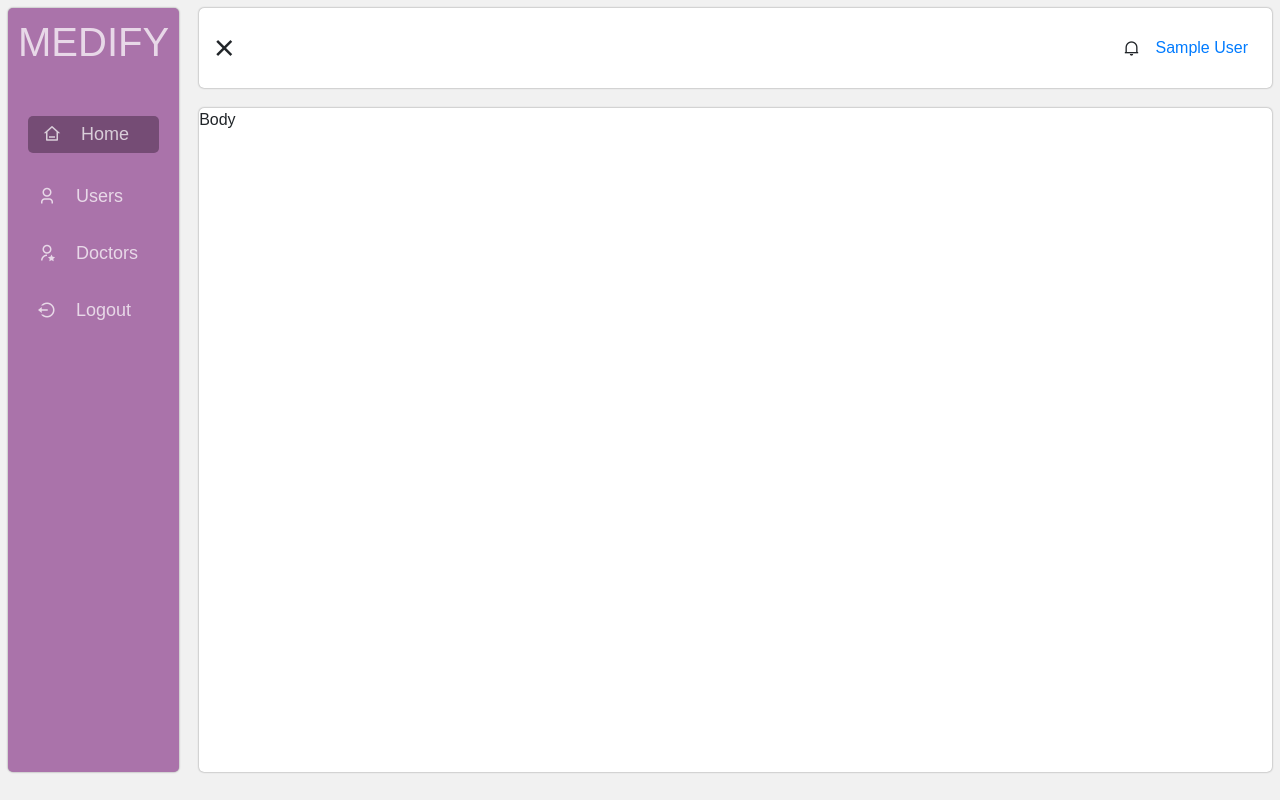
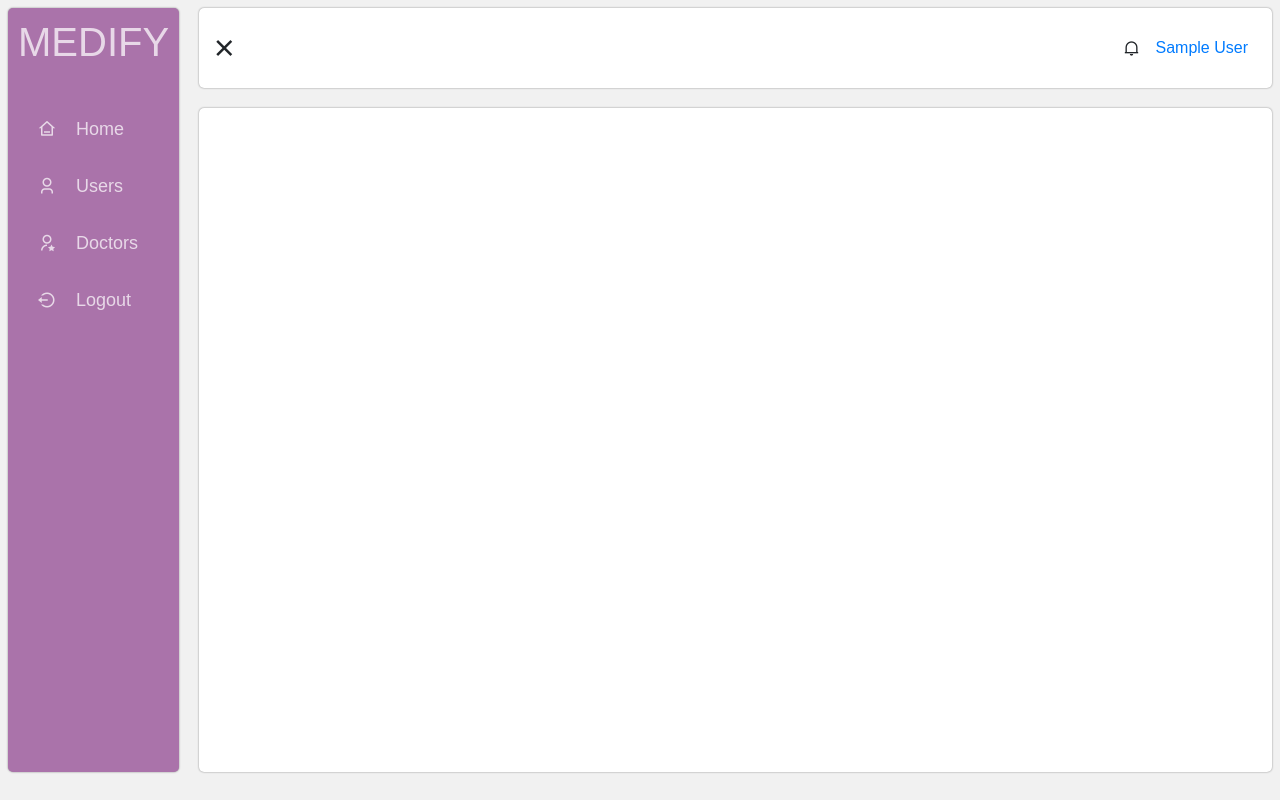
Before and after one commit to David-mwendwa/medify, a React (Create React App) app in the folder client/: page /user/apply-doctor in a window 1280 px wide. Before the commit this address led to /dashboard. Built offline with nearby package versions, Linux system fonts and the light colour scheme; sample sign-in values are in the browser's storage.

Commit message:
fix dashboard component

```diff
--- a/client/src/App.js
+++ b/client/src/App.js
@@ -15,12 +15,16 @@ function App() {
   return (
     <Router>
       <Toaster position='top-center' reverseOrder={false} />
-      <Public>
-        <Navbar />
-      </Public>
       <div className=''>
         <Routes>
-          <Route path='/' element={<Landing />} />
+          <Route
+            path='/'
+            element={
+              <Public>
+                <Landing />
+              </Public>
+            }
+          />
           <Route path='/register' element={<Register />} />
           <Route path='/login' element={<Login />} />
         </Routes>
--- a/client/src/components/pages/ApplyDoctor.js
+++ b/client/src/components/pages/ApplyDoctor.js
@@ -1,7 +1,12 @@
 import React from 'react';
+import Dashboard from './Dashboard';
 
 const ApplyDoctor = () => {
-  return <div>ApplyDoctor</div>;
+  return (
+    <Dashboard>
+      <h1 className='page-title'>Apply Doctor</h1>
+    </Dashboard>
+  );
 };
 
 export default ApplyDoctor;
--- a/client/src/components/pages/Dashboard.js
+++ b/client/src/components/pages/Dashboard.js
@@ -3,6 +3,7 @@ import { Link, useLocation, useNavigate } from 'react-router-dom';
 import { useDispatch, useSelector } from 'react-redux';
 import toast from 'react-hot-toast';
 import { logout } from '../../redux/actions/userActions';
+import ApplyDoctor from './ApplyDoctor';
 
 const userMenu = [
   { name: 'Home', path: '/dashboard', icon: 'ri-home-3-line' },
@@ -45,6 +46,7 @@ const Dashboard = () => {
   const handleLogout = () => {
     dispatch(logout());
     toast.success('Logout successful');
+    navigate('/');
   };
 
   // TODO: makes sure this works
@@ -106,7 +108,7 @@ const Dashboard = () => {
               <Link to='/user/profile'>{user.name}</Link>
             </div>
           </div>
-          <div className='body'>Body</div>
+          <div className='body'>{/* <ApplyDoctor /> */}</div>
         </div>
       </div>
     </div>
--- a/client/src/components/pages/Landing.js
+++ b/client/src/components/pages/Landing.js
@@ -1,10 +1,12 @@
 import React from 'react';
 import { Link } from 'react-router-dom';
 import Footer from '../layout/Footer';
+import Navbar from '../layout/Navbar';
 
 const Landing = () => {
   return (
     <>
+      <Navbar />
       <section className='banner-area'>
         <div className='container'>
           <div className='row'>
```
